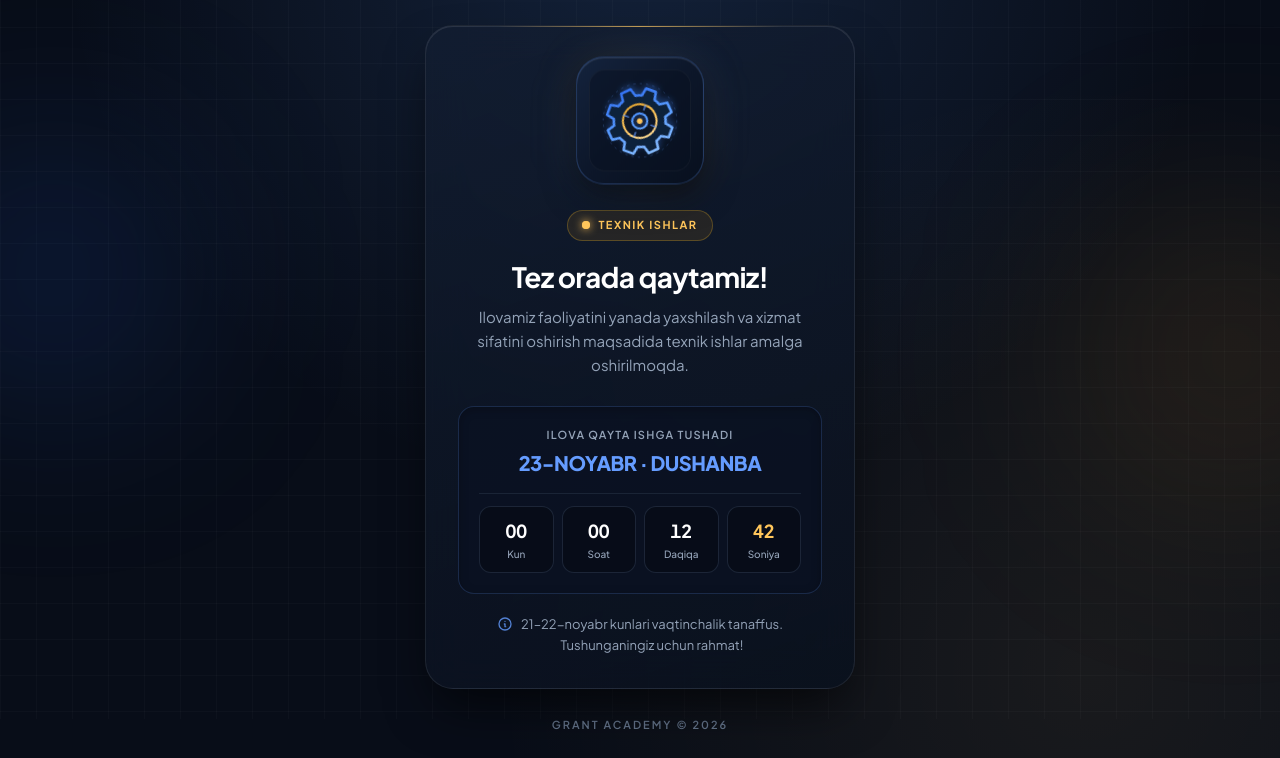
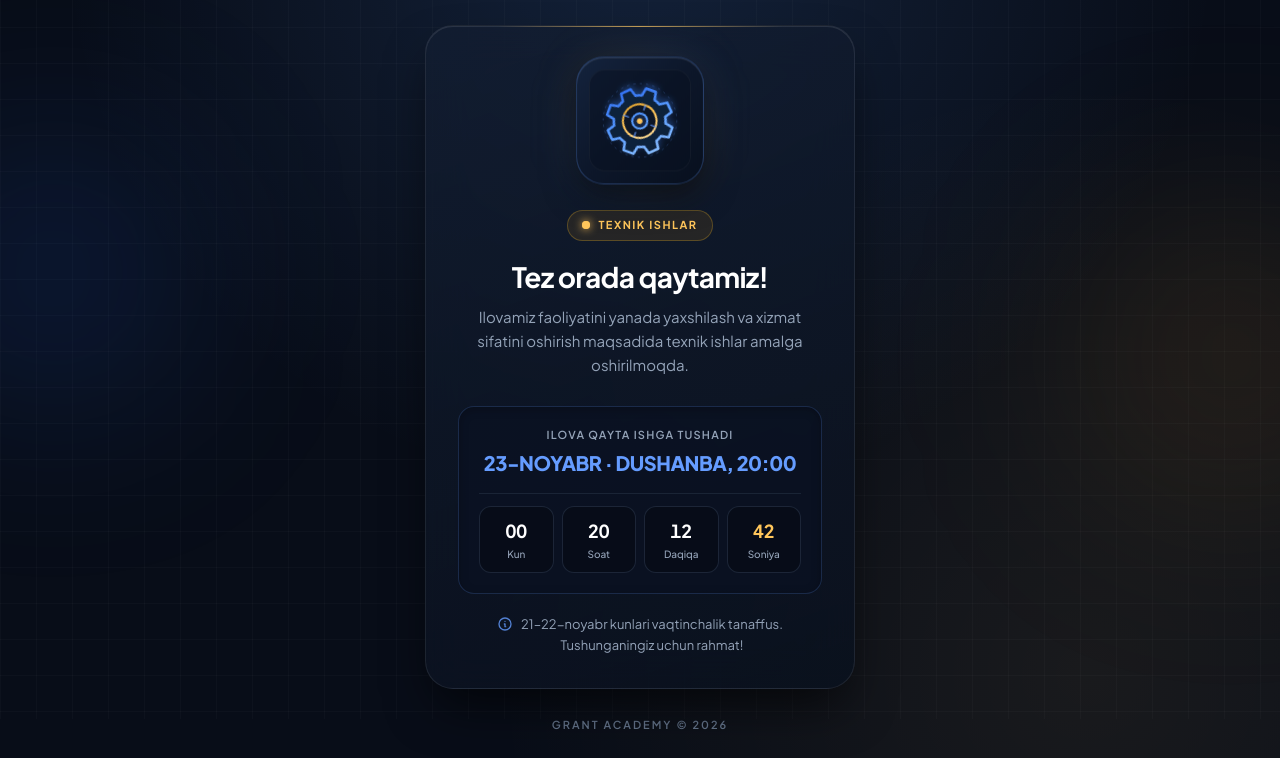
Before and after one commit to MarufRaxmonov/Grand-Academy, a plain HTML site: page index.html in a window 1280 px wide. Shown: the part 81-839 px from the top of the page. Drawn offline with nearby package versions, Linux system fonts and the light colour scheme.

Commit message:
Update index.html

```diff
--- a/index.html
+++ b/index.html
@@ -206,7 +206,7 @@
         </div>
 
         <div class="text-lg sm:text-xl font-extrabold text-[#659cff] tracking-tight mb-4">
-          23-NOYABR · DUSHANBA
+          23-NOYABR · DUSHANBA, 20:00
         </div>
 
         <!-- Jonli Taymer (Countdown) -->
@@ -254,8 +254,8 @@
   <!-- Jonli taymer skripti -->
   <script>
     (function () {
-      // Maqsadli vaqt: 2026-yil 23-noyabr, Dushanba soat 00:00 (O'zbekiston vaqti UTC+5)
-      const targetDate = new Date('2026-11-23T00:00:00+05:00').getTime();
+      // Maqsadli vaqt: 2026-yil 23-noyabr, Dushanba soat 20:00 (O'zbekiston vaqti UTC+5)
+      const targetDate = new Date('2026-11-23T20:00:00+05:00').getTime();
 
       const daysEl = document.getElementById('days');
       const hoursEl = document.getElementById('hours');
```
